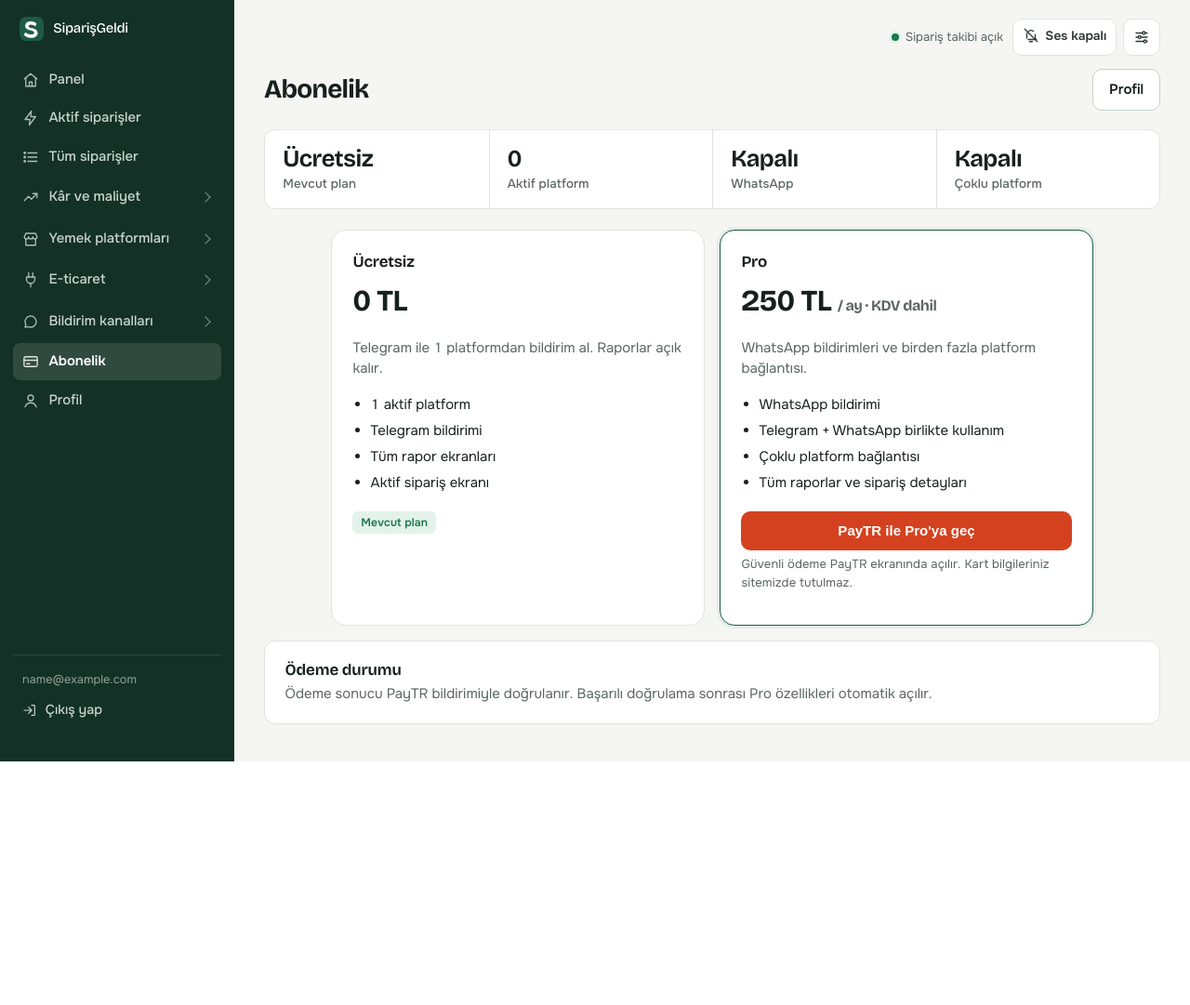
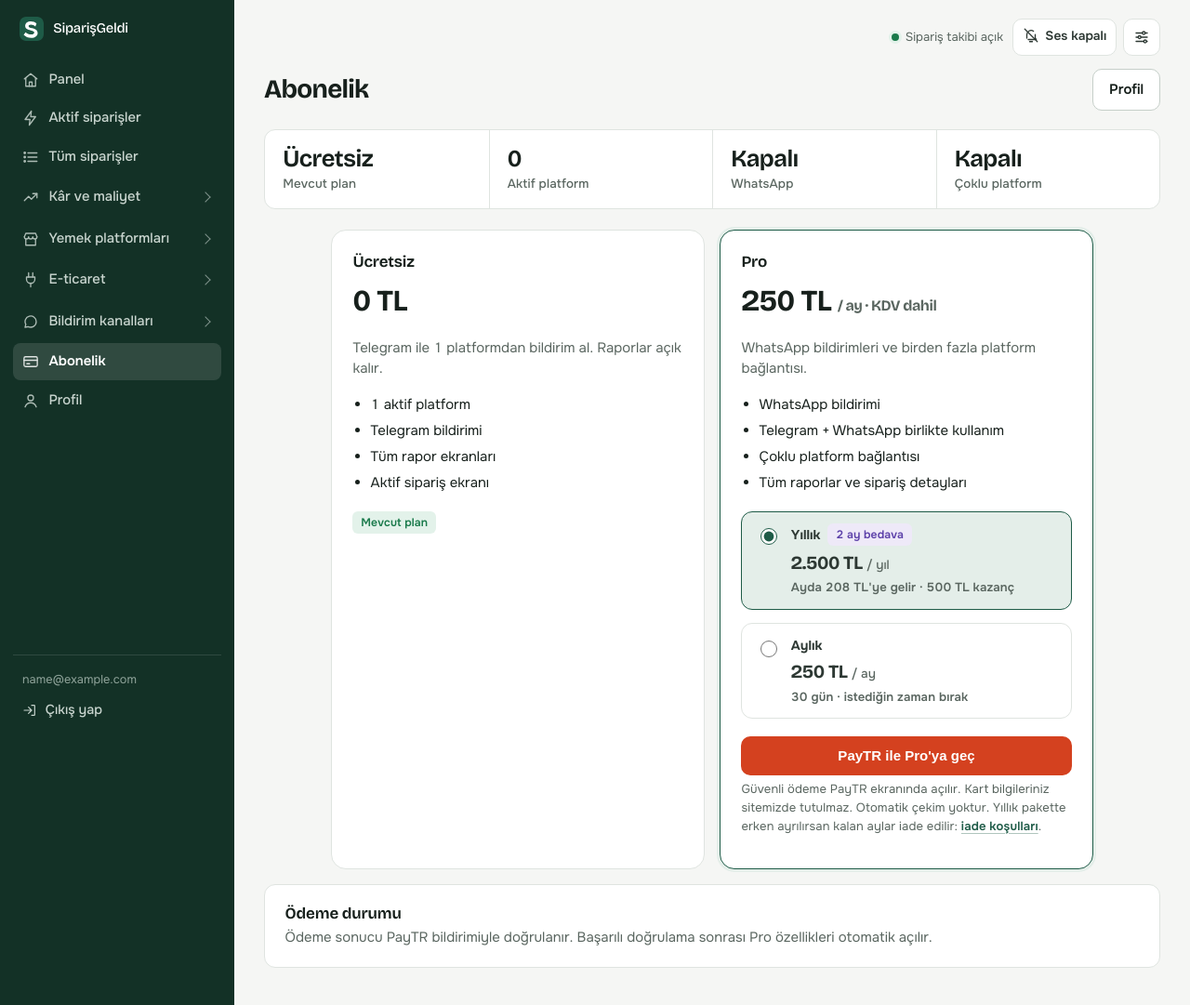
Before and after one commit to canakboyraz/siparisgeldi, a Flask app: page /panel/abonelik in a window 1280 px wide. Shown: the whole page at 93% size. Before the commit the page ends 819 px from the top, so only its background shows below. Run offline with Flask 3, Linux system fonts and the light colour scheme; the visitor is signed in with stand-in values (Sample User, id 1); data that the repository does not hold is empty.

Commit message:
Yillik Pro paketi (2.500 TL), kalan aylara gore iade, yasal metinler

```diff
--- a/app.py
+++ b/app.py
@@ -37,6 +37,7 @@ def _ensure_schema():
             "ALTER TABLE users ADD COLUMN IF NOT EXISTS is_trial BOOLEAN DEFAULT FALSE",
             "ALTER TABLE users ADD COLUMN IF NOT EXISTS is_demo BOOLEAN DEFAULT FALSE",
             "ALTER TABLE users ADD COLUMN IF NOT EXISTS google_sub VARCHAR(64)",
+            "ALTER TABLE payments ADD COLUMN IF NOT EXISTS period VARCHAR(10) DEFAULT 'monthly'",
             "CREATE UNIQUE INDEX IF NOT EXISTS ix_users_google_sub ON users (google_sub)",
             "ALTER TABLE integrations ADD COLUMN IF NOT EXISTS tgo_store_id VARCHAR(50)",
             "ALTER TABLE integrations ADD COLUMN IF NOT EXISTS migros_group_id VARCHAR(50)",
@@ -160,6 +161,9 @@ def _ensure_schema():
             expense_cols = {row[1] for row in conn.execute(text("PRAGMA table_info(platform_expenses)")).fetchall()} if conn.execute(text("SELECT name FROM sqlite_master WHERE type='table' AND name='platform_expenses'")).fetchone() else set()
             if expense_cols and "expense_type" not in expense_cols:
                 stmts.append("ALTER TABLE platform_expenses ADD COLUMN expense_type VARCHAR(20) DEFAULT 'fixed'")
+            pay_cols = {row[1] for row in conn.execute(text("PRAGMA table_info(payments)")).fetchall()} if conn.execute(text("SELECT name FROM sqlite_master WHERE type='table' AND name='payments'")).fetchone() else set()
+            if pay_cols and "period" not in pay_cols:
+                stmts.append("ALTER TABLE payments ADD COLUMN period VARCHAR(10) DEFAULT 'monthly'")
             order_cols = {row[1] for row in conn.execute(text("PRAGMA table_info(orders)")).fetchall()} if conn.execute(text("SELECT name FROM sqlite_master WHERE type='table' AND name='orders'")).fetchone() else set()
             if order_cols and "active_hidden_at" not in order_cols:
                 stmts.append("ALTER TABLE orders ADD COLUMN active_hidden_at DATETIME")
@@ -178,6 +182,20 @@ def _ensure_schema():
                 conn.execute(text(s))
             except Exception as e:
                 print(f"[SCHEMA] atlandi: {s} -> {e}")
+
+def _pro_prices(cfg) -> dict:
+    """Şablonlar için Pro fiyatları: aylık, yıllık, yıllığın aylık karşılığı ve kazanç."""
+    monthly = float(cfg.get("PRO_MONTHLY_PRICE", 250) or 250)
+    yearly = float(cfg.get("PRO_YEARLY_PRICE", 2500) or 2500)
+    saving = max(0.0, monthly * 12 - yearly)
+    return {
+        "monthly": monthly,
+        "yearly": yearly,
+        "yearly_per_month": yearly / 12,
+        "saving": saving,
+        "free_months": int(round(saving / monthly)) if monthly else 0,
+    }
+
 
 def create_app(config_class=Config, start_scheduler=None):
     import monitoring
@@ -313,6 +331,7 @@ def create_app(config_class=Config, start_scheduler=None):
             "csrf_token": csrf_token,
             "trial_days": int(app.config.get("TRIAL_DAYS", 0) or 0),
             "google_login_enabled": bool(app.config.get("GOOGLE_CLIENT_ID") and app.config.get("GOOGLE_CLIENT_SECRET")),
+            "pro_prices": _pro_prices(app.config),
             "tl_amount": profit_report.tl,
             "mail_configured": bool(app.config.get("SMTP_HOST")),
             "dashboard_latest_order_id": dashboard_latest_order_id,
--- a/config.py
+++ b/config.py
@@ -135,6 +135,9 @@ class Config:
     # --- Deneme süresi ---
     # Yeni kayıtlara verilen ücretsiz Pro deneme günü (0 = kapalı).
     TRIAL_DAYS = int(os.environ.get("TRIAL_DAYS", "14"))
+    # Pro fiyatları (TL, KDV dahil). Değiştirilirse yalnızca yeni ödemelere yansır.
+    PRO_MONTHLY_PRICE = float(os.environ.get("PRO_MONTHLY_PRICE", "250"))
+    PRO_YEARLY_PRICE = float(os.environ.get("PRO_YEARLY_PRICE", "2500"))
     # Pro/deneme bitince "1 aktif platform" limitinin kimlere uygulanacağı:
     # trial = sadece denemesi bitenler (varsayılan) · all = tüm süresi bitenler · off = kapalı
     PLAN_LIMIT_SCOPE = os.environ.get("PLAN_LIMIT_SCOPE", "trial")
--- a/integrations/paytr.py
+++ b/integrations/paytr.py
@@ -17,14 +17,14 @@ def merchant_oid():
     return "SG" + secrets.token_hex(20)
 
 
-def iframe_token(config, oid, user, amount, ok_url, fail_url, ip):
+def iframe_token(config, oid, user, amount, ok_url, fail_url, ip, item_name="SiparisGeldi Pro Aylik Abonelik"):
     required = ("PAYTR_MERCHANT_ID", "PAYTR_MERCHANT_KEY", "PAYTR_MERCHANT_SALT")
     missing = [key for key in required if not str(config.get(key) or "").strip()]
     if missing:
         raise ValueError("PayTR eksik degisken: " + ", ".join(missing))
 
     amount_kurus = str(int(round(amount * 100)))
-    basket = base64.b64encode(json.dumps([["SiparisGeldi Pro Aylik Abonelik", f"{amount:.2f}", 1]], ensure_ascii=False, separators=(",", ":")).encode()).decode()
+    basket = base64.b64encode(json.dumps([[item_name, f"{amount:.2f}", 1]], ensure_ascii=False, separators=(",", ":")).encode()).decode()
     payload = {
         "merchant_id": config["PAYTR_MERCHANT_ID"], "user_ip": ip[:39], "merchant_oid": oid,
         "email": user.email, "payment_amount": amount_kurus, "user_basket": basket,
--- a/models.py
+++ b/models.py
@@ -394,6 +394,7 @@ class Payment(db.Model):
     user_id = db.Column(db.Integer, db.ForeignKey("users.id"), nullable=False, index=True)
     merchant_oid = db.Column(db.String(64), unique=True, nullable=False, index=True)
     amount = db.Column(db.Float, nullable=False)
+    period = db.Column(db.String(10), default="monthly")   # monthly | yearly
     currency = db.Column(db.String(3), default="TRY")
     status = db.Column(db.String(20), default="pending", nullable=False)
     reference = db.Column(db.String(120))
--- a/routes/dashboard.py
+++ b/routes/dashboard.py
@@ -1257,7 +1257,18 @@ def subscription():
         active_integrations=active_integrations,
         pro_days_left=pro_days_left,
         payment_returned=request.args.get("payment_returned") == "1",
+        current_period=_current_pro_period(current_user),
     )
+
+
+def _current_pro_period(user):
+    """Ödenmiş Pro'nun son paketi (monthly | yearly); deneme veya ödeme yoksa None."""
+    from models import Payment
+    if getattr(user, "is_trial_active", False) or not getattr(user, "is_pro_active", False):
+        return None
+    last = (Payment.query.filter_by(user_id=user.id, status="success")
+            .order_by(Payment.id.desc()).first())
+    return (last.period or "monthly") if last else None
 
 
 @dashboard_bp.route("/siparis/<int:order_id>")
--- a/routes/paytr.py
+++ b/routes/paytr.py
@@ -7,7 +7,21 @@ from models import Payment
 from integrations import paytr
 
 paytr_bp = Blueprint("paytr", __name__)
-PRICE = 250.0
+
+# Pro paketleri: süre (gün) ve PayTR sepet adı. Fiyat config'ten okunur.
+PLANS = {
+    "monthly": {"days": 30, "item": "SiparisGeldi Pro Aylik Abonelik", "price_key": "PRO_MONTHLY_PRICE", "default": 250.0},
+    "yearly": {"days": 365, "item": "SiparisGeldi Pro Yillik Abonelik", "price_key": "PRO_YEARLY_PRICE", "default": 2500.0},
+}
+
+
+def plan_price(period: str) -> float:
+    plan = PLANS.get(period) or PLANS["monthly"]
+    return float(current_app.config.get(plan["price_key"], plan["default"]) or plan["default"])
+
+
+def plan_days(period: str) -> int:
+    return (PLANS.get(period) or PLANS["monthly"])["days"]
 
 
 def _amount_in_kurus(value):
@@ -38,13 +52,18 @@ def start():
     if not configured():
         flash("PayTR bilgileri henuz yapilandirilmadi.", "warning")
         return redirect(url_for("dashboard.subscription"))
+    period = request.form.get("period", "monthly")
+    if period not in PLANS:
+        period = "monthly"
+    price = plan_price(period)
     oid = paytr.merchant_oid()
-    payment = Payment(user_id=current_user.id, merchant_oid=oid, amount=PRICE)
+    payment = Payment(user_id=current_user.id, merchant_oid=oid, amount=price, period=period)
     db.session.add(payment)
     db.session.commit()
     try:
-        token = paytr.iframe_token(current_app.config, oid, current_user, PRICE,
-            url_for("paytr.success", _external=True), url_for("paytr.fail", _external=True), request.remote_addr or "0.0.0.0")
+        token = paytr.iframe_token(current_app.config, oid, current_user, price,
+            url_for("paytr.success", _external=True), url_for("paytr.fail", _external=True), request.remote_addr or "0.0.0.0",
+            item_name=PLANS[period]["item"])
     except Exception as exc:
         payment.status, payment.failure_reason = "failed", str(exc)[:300]
         db.session.commit()
@@ -89,7 +108,7 @@ def callback():
         period_start = user.pro_expires_at if user.pro_expires_at and user.pro_expires_at > now else now
         user.is_trial = False
         user.pro_started_at = user.pro_started_at or period_start
-        user.pro_expires_at = period_start + timedelta(days=30)
+        user.pro_expires_at = period_start + timedelta(days=plan_days(payment.period or "monthly"))
         user.plan = "pro"
         user.feature_whatsapp = True
         user.feature_multi_platform = True
--- a/static/css/style.css
+++ b/static/css/style.css
@@ -1289,3 +1289,18 @@ body{line-height:1.5}
 }
 /* Üst menü kenardan kenara cam şerit, içerik yine sayfa genişliğinde */
 .lp-nav{max-width:none;width:100%;margin:0;padding-left:max(20px,calc((100% - 1040px)/2));padding-right:max(20px,calc((100% - 1040px)/2))}
+
+/* Pro dönem seçimi (aylık / yıllık) */
+.plan-form{display:grid;gap:.8rem;margin-top:.4rem}
+.plan-options{border:0;margin:0;padding:0;display:grid;gap:.55rem}
+.plan-option{display:flex;gap:.75rem;align-items:flex-start;border:1.5px solid var(--line);border-radius:12px;padding:.8rem .9rem;cursor:pointer;background:var(--surface);transition:border-color .12s,background .12s,transform .1s ease-out}
+.plan-option:active{transform:scale(.99)}
+.plan-option input{margin-top:.3rem;accent-color:var(--basil);width:18px;height:18px;flex:0 0 auto}
+.plan-option:has(input:checked){border-color:var(--basil);background:var(--basil-soft)}
+.plan-option-body{display:grid;gap:.15rem;min-width:0}
+.plan-option-head{display:flex;align-items:center;gap:.5rem}
+.plan-option-price{font-family:var(--font-display);font-weight:700;font-size:1.25rem;letter-spacing:-.02em}
+.plan-option-price small{font-family:var(--font-ui,inherit);font-weight:500;font-size:.85rem;color:var(--muted);letter-spacing:0}
+.plan-option .hint{margin:0}
+.price-alt{margin:.35rem 0 .2rem;font-size:.92rem;color:var(--muted)}
+.price-alt b{color:var(--ink)}
--- a/templates/base.html
+++ b/templates/base.html
@@ -10,7 +10,7 @@
   <link rel="preconnect" href="https://fonts.googleapis.com">
   <link rel="preconnect" href="https://fonts.gstatic.com" crossorigin>
   <link rel="stylesheet" href="https://fonts.googleapis.com/css2?family=Bricolage+Grotesque:opsz,wght@12..96,500..800&family=Onest:wght@400..700&display=swap">
-  <link rel="stylesheet" href="{{ url_for('static', filename='css/style.css') }}?v=4">
+  <link rel="stylesheet" href="{{ url_for('static', filename='css/style.css') }}?v=5">
   {% block head %}{% endblock %}
 </head>
 <body>
--- a/templates/dashboard/subscription.html
+++ b/templates/dashboard/subscription.html
@@ -37,8 +37,8 @@
   </div>
 
   <div class="price-card featured">
-    <div class="card-title">Pro</div>
-    <div class="price">250 TL <span>/ ay · KDV dahil</span></div>
+    <div class="card-title">Pro{% if current_period == 'yearly' %} · Yıllık{% elif current_period == 'monthly' %} · Aylık{% endif %}</div>
+    <div class="price">{{ tl_amount(pro_prices.monthly) }} <span>/ ay · KDV dahil</span></div>
     <p class="muted">WhatsApp bildirimleri ve birden fazla platform bağlantısı.</p>
     <ul>
       <li>WhatsApp bildirimi</li>
@@ -46,13 +46,34 @@
       <li>Çoklu platform bağlantısı</li>
       <li>Tüm raporlar ve sipariş detayları</li>
     </ul>
-    {% if is_pro_user() and not current_user.is_trial_active %}
-    <span class="badge green">Mevcut plan</span>
-    {% else %}
-    {% if current_user.is_trial_active %}<p class="hint" style="margin-top:0">Denemen sürerken ödeme yaparsan kalan deneme günlerin korunur, 30 gün üstüne eklenir.</p>{% endif %}
-    <form method="post" action="{{ url_for('paytr.start') }}"><input type="hidden" name="_csrf_token" value="{{ csrf_token() }}"><button class="btn btn-primary btn-block" type="submit">PayTR ile Pro'ya geç</button></form>
-    <p class="hint">Güvenli ödeme PayTR ekranında açılır. Kart bilgileriniz sitemizde tutulmaz.</p>
-    {% endif %}
+    {% if current_period %}<span class="badge green">Mevcut plan</span>
+    <p class="hint">Süre bitmeden yenileyebilirsin; yeni süre mevcut bitiş tarihinin üstüne eklenir.</p>{% endif %}
+    {% if current_user.is_trial_active %}<p class="hint" style="margin-top:0">Denemen sürerken ödeme yaparsan kalan deneme günlerin korunur, yeni süre üstüne eklenir.</p>{% endif %}
+    <form method="post" action="{{ url_for('paytr.start') }}" class="plan-form">
+      <input type="hidden" name="_csrf_token" value="{{ csrf_token() }}">
+      <fieldset class="plan-options">
+        <legend class="sr-only">Ödeme dönemi</legend>
+        <label class="plan-option">
+          <input type="radio" name="period" value="yearly" checked>
+          <span class="plan-option-body">
+            <span class="plan-option-head"><b>Yıllık</b>{% if pro_prices.free_months %}<span class="badge violet">{{ pro_prices.free_months }} ay bedava</span>{% endif %}</span>
+            <span class="plan-option-price">{{ tl_amount(pro_prices.yearly) }} <small>/ yıl</small></span>
+            <span class="hint">Ayda {{ tl_amount(pro_prices.yearly_per_month) }}'ye gelir · {{ tl_amount(pro_prices.saving) }} kazanç</span>
+          </span>
+        </label>
+        <label class="plan-option">
+          <input type="radio" name="period" value="monthly">
+          <span class="plan-option-body">
+            <span class="plan-option-head"><b>Aylık</b></span>
+            <span class="plan-option-price">{{ tl_amount(pro_prices.monthly) }} <small>/ ay</small></span>
+            <span class="hint">30 gün · istediğin zaman bırak</span>
+          </span>
+        </label>
+      </fieldset>
+      <button class="btn btn-primary btn-block" type="submit">{{ 'Süreyi uzat' if current_period else "PayTR ile Pro'ya geç" }}</button>
+    </form>
+    <p class="hint">Güvenli ödeme PayTR ekranında açılır. Kart bilgileriniz sitemizde tutulmaz. Otomatik çekim yoktur.
+      Yıllık pakette erken ayrılırsan kalan aylar iade edilir: <a class="text-link" href="{{ url_for('public.cancellation_refund_policy') }}" target="_blank">iade koşulları</a>.</p>
   </div>
 </div>
 
```
Also changed, not shown: monitoring.py (+13 -0 lines), templates/public/landing.html (+4 -3 lines), templates/public/legal_distance_sales.html (+4 -4 lines), templates/public/legal_preliminary_information.html (+4 -4 lines), templates/public/legal_refund.html (+17 -8 lines), tests/test_yearly_plan.py (added, +94 -0 lines).
